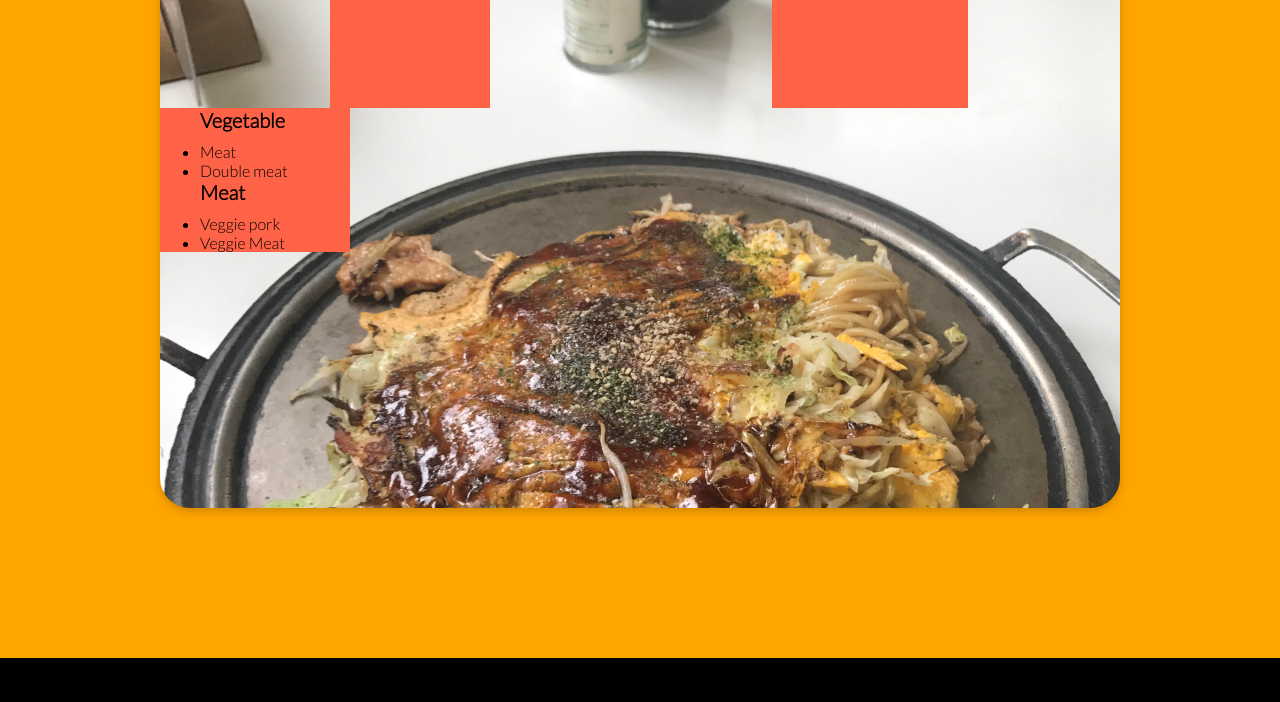
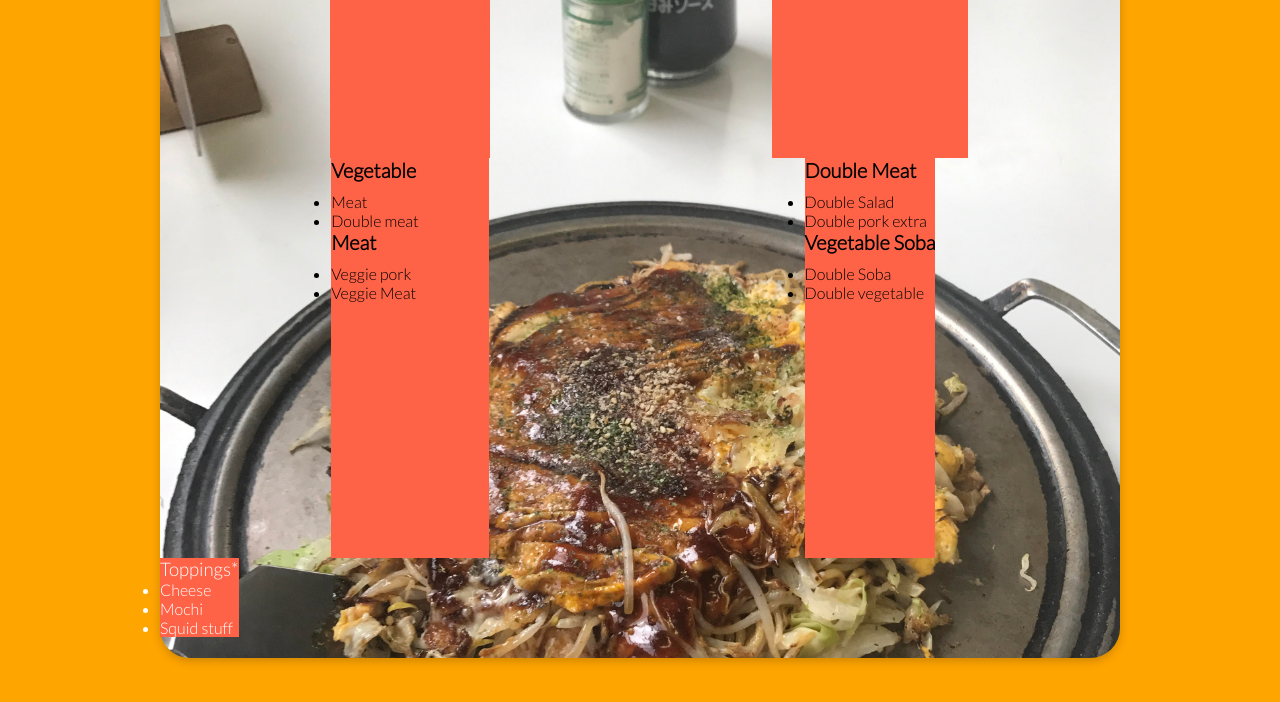
Before and after one commit to shinji-Yama77/MAKO-restaurant-website, a plain HTML site: page menu.html in a window 1280 px wide. Shown: the part 518-1220 px from the top of the page. Drawn offline with Linux system fonts and the light colour scheme.

Commit message:
changed menu sutff

```diff
--- a/menu.html
+++ b/menu.html
@@ -38,7 +38,7 @@
     <section class="menu-text">
       <div class="container flex">
         <div class="menu-main">
-          <div class="container grid">
+          <div class="first container grid">
             <div class="oko">
               <div >
                 <h1>*お好み焼き*</h1>
@@ -68,8 +68,9 @@
               </ul>
             </div>
           </div>
-          <div class="second">
-            <h4>Vegetable</h4>
+          <div class="second container grid">
+            <div class="oko2">
+              <h4>Vegetable</h4>
             <ul>
               <li>Meat</li>
               <li>Double meat</li>
@@ -79,6 +80,29 @@
               <li>Veggie pork</li>
               <li>Veggie Meat</li>
             </ul>
+            </div>
+            <div class="soba1">
+              <h4>Double Meat</h4>
+              <ul>
+                <li>Double Salad</li>
+                <li>Double pork extra</li>
+              </ul>
+              <h4>Vegetable Soba</h4>
+              <ul>
+                <li>Double Soba</li>
+                <li>Double vegetable</li>
+              </ul>
+            </div>
+          </div>
+          <div class="topping">
+            <div class="third">
+              <h3>Toppings*</h3>
+            <ul>
+              <li>Cheese</li>
+              <li>Mochi</li>
+              <li>Squid stuff</li>
+            </ul>
+            </div>
           </div>
         </div>
       </div>
--- a/style.css
+++ b/style.css
@@ -221,7 +221,7 @@ span {
 
 
 .menu-text {
-  height: 1000px;
+  height: 1200px;
 }
 
 .menu-small h3 {
@@ -235,7 +235,7 @@ span {
   background-size: 1000px;
   background-repeat: no-repeat;
   width: 100%;
-  height: 800px;
+  height: 900px;
   margin-bottom: 100px;
   box-shadow: 0 3px 10px rgba(0,0,0, 0.2);
   border-radius: 30px;
@@ -275,12 +275,28 @@ span {
 .soba {
   background-color: tomato;
 }
-.second {
-  background-color: tomato;
-  width: 190px;
-  padding-left: 40px;
-}
+
+
 
 .menu-main .grid {
   height: 400px;
 }
+
+
+
+.oko2 {
+  margin: 0 auto;
+  background-color: tomato;
+  padding-right: 70px;
+}
+
+.soba1 {
+  margin: 0 auto;
+  background-color: tomato;
+}
+
+.third {
+  background-color: tomato;
+  color: #fff;
+  display: inline-block;
+}
```
